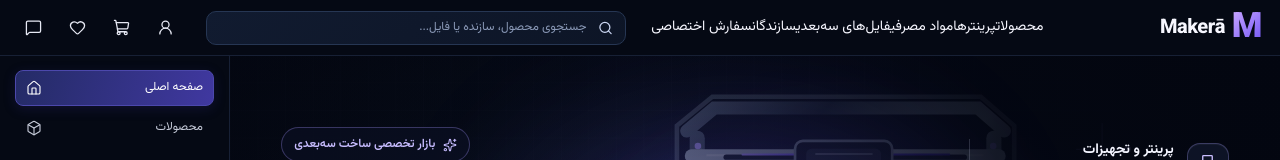
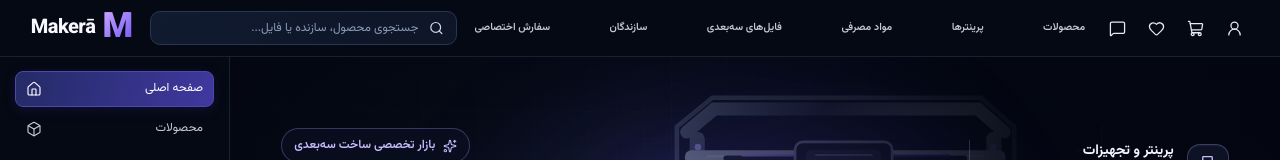
Before and after one commit to ParisaAtaee2000/web-projects, a React (Vite) app in the folder 3d-marketplace/: page / in a window 1280 px wide. Shown: the top 160 px of the page. Built offline with nearby package versions, Linux system fonts and the light colour scheme.

Commit message:
Style horizontal header navigation for desktop and mobile

```diff
--- a/3d-marketplace/src/components/header/header.css
+++ b/3d-marketplace/src/components/header/header.css
@@ -283,3 +283,117 @@
     transition: none;
   }
 }
+
+
+/* Desktop reference layout: brand, search, horizontal menu, account actions. */
+.reference-header {
+  grid-template-columns: auto minmax(190px, 24vw) minmax(0, 1fr) auto;
+  grid-template-areas: "brand search nav actions";
+  column-gap: clamp(10px, 1.35vw, 20px);
+  min-height: 56px;
+  padding-inline: clamp(16px, 2.4vw, 34px);
+}
+
+.reference-header .brand {
+  position: static;
+  top: auto;
+  right: auto;
+  grid-area: brand;
+  justify-self: start;
+  transform: none;
+}
+
+.header-navigation {
+  grid-area: nav;
+  display: flex;
+  align-items: center;
+  justify-content: space-between;
+  gap: clamp(8px, 1.2vw, 18px);
+  min-width: 0;
+  overflow-x: auto;
+  white-space: nowrap;
+  scrollbar-width: none;
+  direction: rtl;
+}
+
+.header-navigation::-webkit-scrollbar { display: none; }
+
+.header-navigation__link {
+  position: relative;
+  display: inline-flex;
+  align-items: center;
+  min-height: 56px;
+  flex: 0 0 auto;
+  color: #c7c9d7;
+  font-size: clamp(10px, .82vw, 12px);
+  font-weight: 550;
+  transition: color 160ms ease;
+}
+
+.header-navigation__link:hover,
+.header-navigation__link.is-active {
+  color: #f8f6ff;
+}
+
+.header-navigation__link.is-active::after {
+  position: absolute;
+  right: 0;
+  bottom: 0;
+  left: 0;
+  height: 2px;
+  border-radius: 2px 2px 0 0;
+  background: #9884ff;
+  content: "";
+}
+
+.reference-header .header-actions {
+  justify-self: end;
+  gap: clamp(4px, .7vw, 10px);
+}
+
+@media (max-width: 1050px) and (min-width: 761px) {
+  .reference-header {
+    grid-template-columns: auto minmax(145px, 20vw) minmax(0, 1fr) auto;
+    grid-template-areas: "brand search nav actions";
+    column-gap: 10px;
+    padding-inline: 12px;
+  }
+
+  .header-navigation { gap: 9px; }
+  .header-navigation__link { font-size: 10px; }
+  .reference-header .brand { gap: 5px; }
+  .reference-header .brand__name { font-size: 18px; }
+}
+
+@media (max-width: 900px) and (min-width: 761px) {
+  .reference-header {
+    grid-template-columns: auto minmax(0, 1fr) auto;
+    grid-template-areas: "brand nav actions";
+  }
+
+  .reference-header .header-search { display: none; }
+}
+
+@media (max-width: 760px) {
+  .reference-header {
+    grid-template-columns: auto auto minmax(0, 1fr);
+    grid-template-areas:
+      "menu actions brand"
+      "search search search";
+    column-gap: 8px;
+    row-gap: 10px;
+    padding: 10px 12px;
+  }
+
+  .header-navigation { display: none; }
+
+  .reference-header .brand {
+    position: static;
+    top: auto;
+    right: auto;
+    grid-area: brand;
+    justify-self: end;
+    gap: 5px;
+    transform: none;
+  }
+}
```
